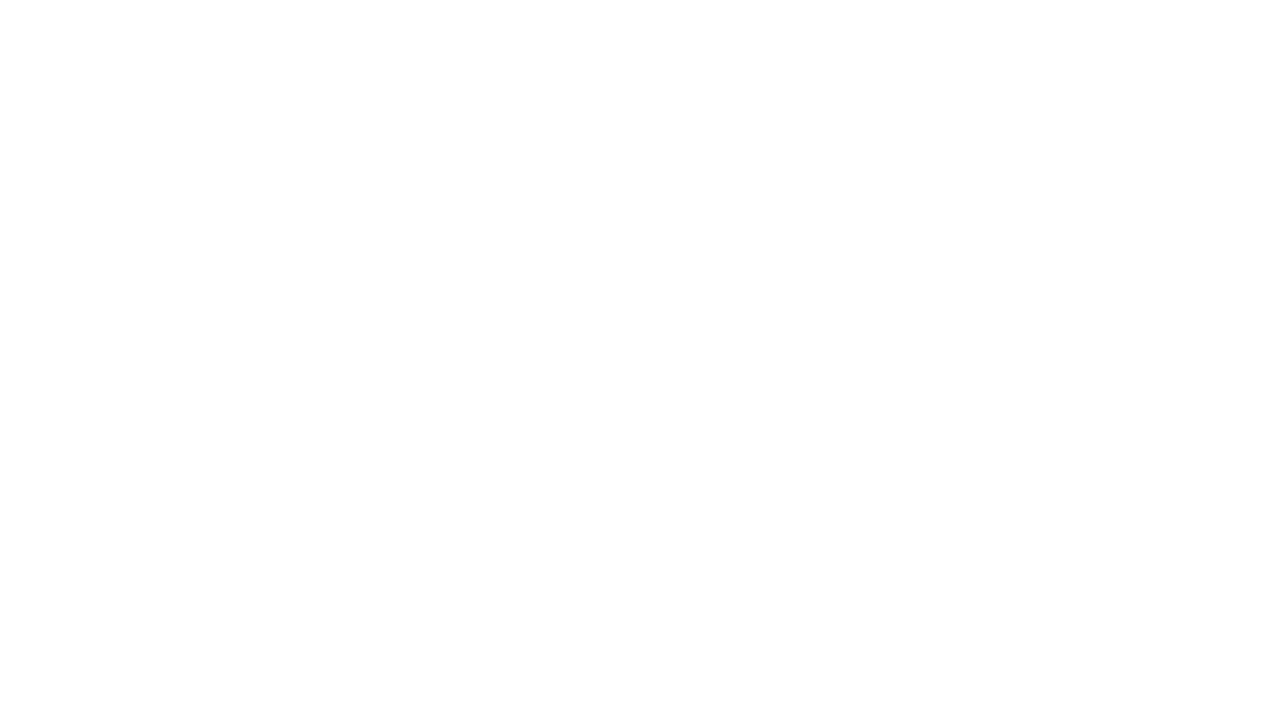
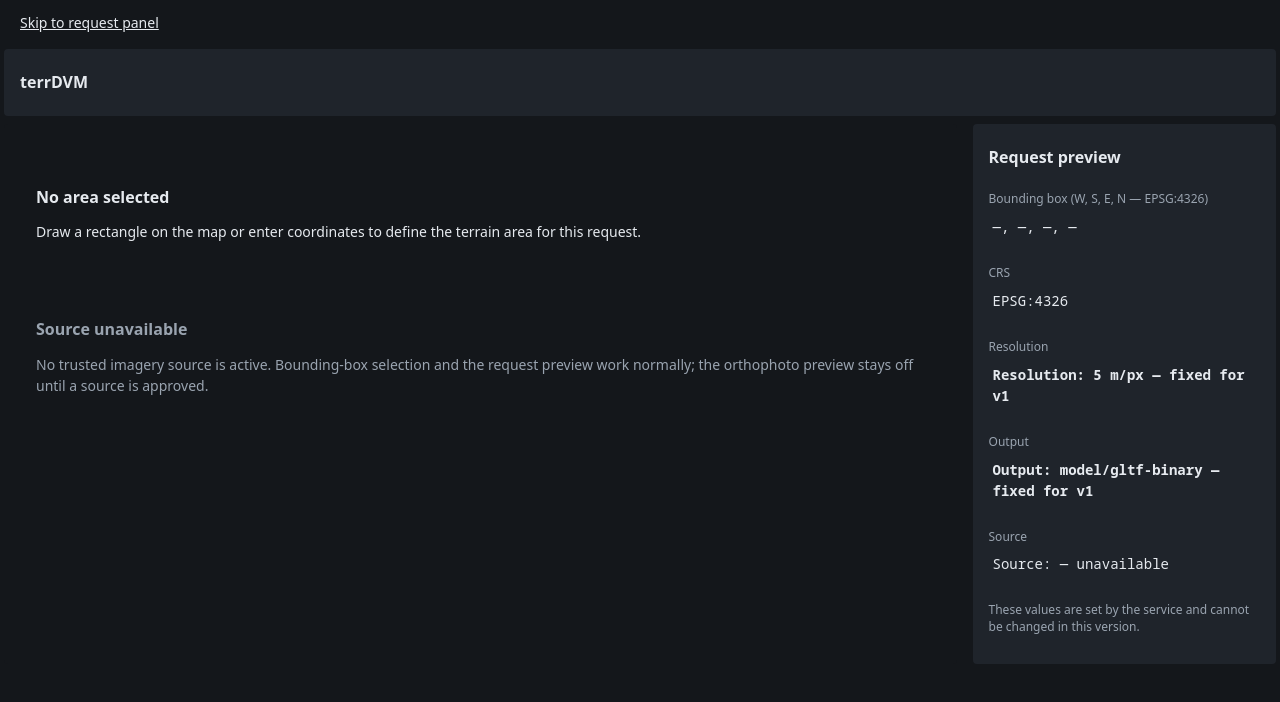
Before and after one commit to labsBIMbeam/terrDVM, a website built with Vite: page apps/napplet/index.html in a window 1280 px wide. Built offline with nearby package versions, Linux system fonts and the light colour scheme.

Commit message:
feat(01-03): shell adapter, pinned defaults, truthful boot UI, single-file build

```diff
--- a/apps/napplet/index.html
+++ b/apps/napplet/index.html
@@ -3,6 +3,7 @@
   <head>
     <meta charset="UTF-8" />
     <meta name="viewport" content="width=device-width, initial-scale=1.0" />
+    <meta name="color-scheme" content="dark" />
     <title>terrDVM</title>
   </head>
   <body>
--- /dev/null
+++ b/apps/napplet/src/config/defaults.ts
@@ -0,0 +1,4 @@
+export const RES_M = 5;
+export const OUTPUT_MIME = 'model/gltf-binary';
+export const MAX_AREA_KM2 = 100;
+export const TIMEOUT_S = 15;
--- a/apps/napplet/src/main.ts
+++ b/apps/napplet/src/main.ts
@@ -1,5 +1,12 @@
+/// <reference types="vite/client" />
+
+import './ui/tokens.css';
+import { renderApp } from './ui/app';
+
 const app = document.querySelector<HTMLDivElement>('#app');
 
 if (!(app instanceof HTMLDivElement)) {
   throw new Error('Missing #app root');
 }
+
+renderApp(app);
--- /dev/null
+++ b/apps/napplet/src/ui/app.ts
@@ -0,0 +1,55 @@
+import { OUTPUT_MIME, RES_M } from '../config/defaults';
+
+const EMPTY_STATE_BODY =
+  'Draw a rectangle on the map or enter coordinates to define the terrain area for this request.';
+const SOURCE_UNAVAILABLE_BODY =
+  'No trusted imagery source is active. Bounding-box selection and the request preview work normally; the orthophoto preview stays off until a source is approved.';
+const DEFAULTS_CAPTION =
+  'These values are set by the service and cannot be changed in this version.';
+
+export function renderApp(root: HTMLDivElement): void {
+  root.innerHTML = `
+    <a class="skip-link" href="#request-panel">Skip to request panel</a>
+    <header class="app-header" aria-label="Toolbar">
+      <h1 class="app-title">terrDVM</h1>
+    </header>
+    <div class="workbench">
+      <main class="map-region" aria-label="Map region placeholder">
+        <section class="empty-state" aria-labelledby="empty-state-title">
+          <h2 class="empty-state-title" id="empty-state-title">No area selected</h2>
+          <p>${EMPTY_STATE_BODY}</p>
+        </section>
+        <section class="source-status" aria-labelledby="source-status-title">
+          <h2 class="status-title" id="source-status-title">Source unavailable</h2>
+          <p>${SOURCE_UNAVAILABLE_BODY}</p>
+        </section>
+      </main>
+      <aside class="request-panel" id="request-panel" aria-labelledby="request-panel-title" tabindex="-1">
+        <h2 class="panel-title" id="request-panel-title">Request preview</h2>
+        <dl class="request-list">
+          <div class="request-row">
+            <dt class="request-label">Bounding box (W, S, E, N — EPSG:4326)</dt>
+            <dd class="request-value">—, —, —, —</dd>
+          </div>
+          <div class="request-row">
+            <dt class="request-label">CRS</dt>
+            <dd class="request-value">EPSG:4326</dd>
+          </div>
+          <div class="request-row">
+            <dt class="request-label">Resolution</dt>
+            <dd class="request-value fixed-default">Resolution: ${RES_M} m/px — fixed for v1</dd>
+          </div>
+          <div class="request-row">
+            <dt class="request-label">Output</dt>
+            <dd class="request-value fixed-default">Output: ${OUTPUT_MIME} — fixed for v1</dd>
+          </div>
+          <div class="request-row">
+            <dt class="request-label">Source</dt>
+            <dd class="request-value">Source: — unavailable</dd>
+          </div>
+        </dl>
+        <p class="helper-caption">${DEFAULTS_CAPTION}</p>
+      </aside>
+    </div>
+  `;
+}
--- /dev/null
+++ b/apps/napplet/src/ui/tokens.css
@@ -0,0 +1,138 @@
+:root {
+  /* color */
+  --color-bg: #14171B;          /* dominant 60% */
+  --color-surface: #1F242B;     /* secondary 30% */
+  --color-border: #333A44;
+  --color-text: #E6EAEF;
+  --color-text-muted: #9AA4B0;
+  --color-accent: #58B8E8;      /* reserved: draw CTA, selection geometry, focus ring, live-source dot */
+  --color-on-accent: #0C1014;
+  --color-error: #FF8A80;       /* semantic: invalid/clear/destructive/error only */
+  --color-error-surface: #3B2224;
+
+  /* type */
+  --font-ui: system-ui, -apple-system, "Segoe UI", Roboto, "Noto Sans", sans-serif;
+  --font-mono: ui-monospace, "SF Mono", "Cascadia Mono", "Noto Sans Mono", Menlo, Consolas, monospace;
+  --text-caption: 12px; --text-body: 14px; --text-heading: 16px; --text-display: 20px;
+  --weight-regular: 400; --weight-semibold: 600;
+  --leading-tight: 1.2; --leading-caption: 1.4; --leading-body: 1.5;
+
+  /* space */
+  --space-xs: 4px; --space-sm: 8px; --space-md: 16px;
+  --space-lg: 24px; --space-xl: 32px; --space-2xl: 48px; --space-3xl: 64px;
+
+  /* interaction */
+  --target-min: 44px;
+  --focus-ring: 2px solid var(--color-accent);
+  --focus-offset: 4px;
+  --radius: 4px;               /* one radius everywhere; workbench, not bubbles */
+  --panel-width: 320px;
+
+  /* motion */
+  --motion-fast: 120ms; --motion-base: 200ms; --motion-ease: cubic-bezier(0.2, 0, 0, 1);
+}
+
+html,
+body {
+  background: var(--color-bg);
+  color: var(--color-text);
+  font-family: var(--font-ui);
+  font-size: var(--text-body);
+  font-weight: var(--weight-regular);
+  line-height: var(--leading-body);
+}
+
+body {
+  margin: var(--space-xs);
+}
+
+.skip-link {
+  color: var(--color-text);
+  display: inline-block;
+  padding: var(--space-sm) var(--space-md);
+}
+
+:focus-visible {
+  outline: var(--focus-ring);
+  outline-offset: var(--focus-offset);
+}
+
+.app-header,
+.map-region,
+.request-panel {
+  border-radius: var(--radius);
+  padding: var(--space-md);
+}
+
+.app-header,
+.request-panel {
+  background: var(--color-surface);
+}
+
+.app-header {
+  margin-block: var(--space-sm);
+}
+
+.app-title,
+.empty-state-title,
+.panel-title,
+.status-title {
+  font-size: var(--text-heading);
+  font-weight: var(--weight-semibold);
+  line-height: var(--leading-tight);
+  margin-block: var(--space-sm);
+}
+
+.workbench {
+  align-items: stretch;
+  display: flex;
+  gap: var(--space-md);
+}
+
+.map-region {
+  background: var(--color-bg);
+  flex-grow: 1;
+}
+
+.empty-state,
+.source-status {
+  margin-block: var(--space-lg);
+  padding: var(--space-md);
+}
+
+.source-status,
+.helper-caption,
+.request-label {
+  color: var(--color-text-muted);
+}
+
+.request-panel {
+  inline-size: var(--panel-width);
+}
+
+.request-list {
+  display: grid;
+  gap: var(--space-sm);
+  margin-block: var(--space-md);
+}
+
+.request-row {
+  display: grid;
+  gap: var(--space-xs);
+  padding-block: var(--space-sm);
+}
+
+.request-label,
+.helper-caption {
+  font-size: var(--text-caption);
+  line-height: var(--leading-caption);
+}
+
+.request-value {
+  font-family: var(--font-mono);
+  margin: var(--space-xs);
+}
+
+.fixed-default {
+  font-weight: var(--weight-semibold);
+}
--- /dev/null
+++ b/apps/napplet/vite.config.ts
@@ -0,0 +1,13 @@
+import { nip5aManifest } from '@napplet/vite-plugin';
+import { defineConfig } from 'vite';
+
+export default defineConfig({
+  plugins: [
+    nip5aManifest({
+      artifactMode: 'single-file',
+      nappletType: 'terrdvm',
+      requires: ['resource'],
+      title: 'terrDVM',
+    }),
+  ],
+});
```
Also changed, not shown: apps/napplet/src/shell/resource-client.ts (added, +113 -0 lines), apps/napplet/tests/unit/defaults.test.ts (+3 -0 lines), apps/napplet/tests/unit/shell-adapter.test.ts (+4 -1 lines), scripts/verify-dist.mjs (added, +170 -0 lines).
